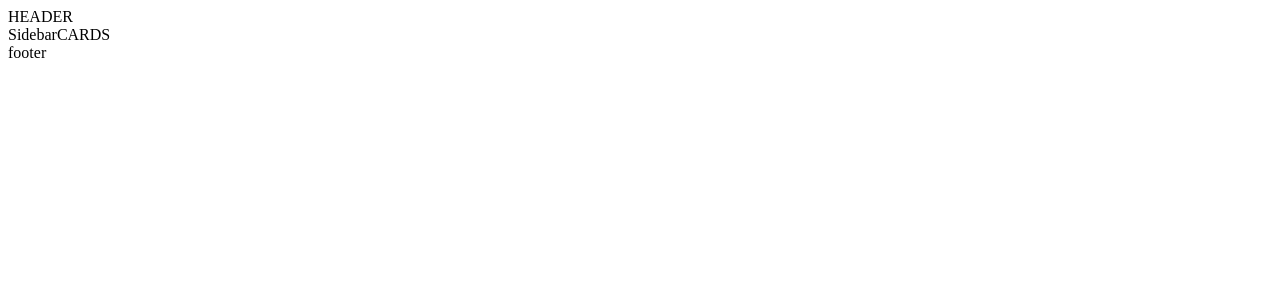
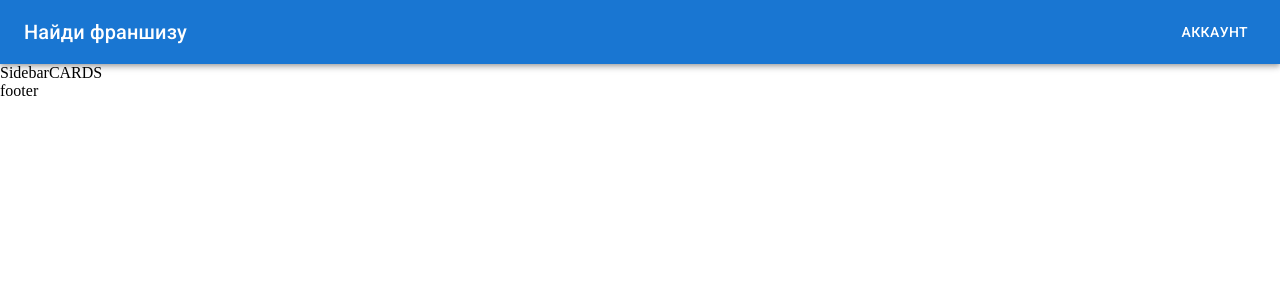
Before and after one commit to MarkHoffmanSaw/franchise, a React (Create React App) app in the folder client/: page / in a window 1280 px wide. Shown: the top 300 px of the page. Built offline with nearby package versions, Linux system fonts and the light colour scheme; no server answers.

Commit message:
create header

```diff
--- a/client/package.json
+++ b/client/package.json
@@ -3,6 +3,10 @@
     "version": "0.1.0",
     "private": true,
     "dependencies": {
+        "@emotion/react": "^11.9.0",
+        "@emotion/styled": "^11.8.1",
+        "@mui/icons-material": "^5.8.0",
+        "@mui/material": "^5.8.1",
         "@testing-library/jest-dom": "^5.16.4",
         "@testing-library/react": "^13.2.0",
         "@testing-library/user-event": "^13.5.0",
--- a/client/public/index.html
+++ b/client/public/index.html
@@ -3,9 +3,13 @@
     <head>
         <meta charset="utf-8" />
         <meta name="viewport" content="width=device-width, initial-scale=1" />
+        <link
+            rel="stylesheet"
+            href="https://fonts.googleapis.com/css?family=Roboto:300,400,500,700&display=swap"
+        />
         <title>Подбор франшиз</title>
     </head>
-    <body>
+    <body style="margin: 0">
         <noscript>You need to enable JavaScript to run this app.</noscript>
         <div id="root"></div>
     </body>
--- a/client/src/App.js
+++ b/client/src/App.js
@@ -4,7 +4,7 @@ import React from "react";
 import { Route, Routes, BrowserRouter } from "react-router-dom";
 import { Layout } from "./components/Layout";
 
-const App = () => {
+function App() {
     const [cards, setCards] = useState([]);
     const [theme, setTheme] = useState("dark");
     useEffect(() => {
@@ -32,6 +32,6 @@ const App = () => {
             </Routes>
         </BrowserRouter>
     );
-};
+}
 
 export default App;
--- /dev/null
+++ b/client/src/components/Header/Header.jsx
@@ -0,0 +1,52 @@
+import * as React from "react";
+import {
+    AppBar,
+    Box,
+    Toolbar,
+    Typography,
+    Button,
+    Menu,
+    MenuItem,
+} from "@mui/material";
+import { useState } from "react";
+
+function Header() {
+    const [anchorEl, setAnchorEl] = useState(null);
+    const open = Boolean(anchorEl);
+
+    const handleClick = (event) => {
+        setAnchorEl(event.currentTarget);
+    };
+    const handleClose = () => {
+        setAnchorEl(null);
+    };
+    return (
+        <Box sx={{ flexGrow: 1 }}>
+            <AppBar position="static">
+                <Toolbar>
+                    <Typography
+                        variant="h6"
+                        component="h1"
+                        sx={{ flexGrow: 1 }}
+                    >
+                        Найди франшизу
+                    </Typography>
+                    <div>
+                        <Button onClick={handleClick} color="inherit">
+                            Аккаунт
+                        </Button>
+                        <Menu
+                            anchorEl={anchorEl}
+                            open={open}
+                            onClose={handleClose}
+                        >
+                            <MenuItem onClick={handleClose}>Профиль</MenuItem>
+                            <MenuItem onClick={handleClose}>Войти</MenuItem>
+                        </Menu>
+                    </div>
+                </Toolbar>
+            </AppBar>
+        </Box>
+    );
+}
+export default Header;
--- a/client/src/components/Layout.jsx
+++ b/client/src/components/Layout.jsx
@@ -1,9 +1,10 @@
 import { Outlet } from "react-router-dom";
+import Header from "./Header/Header";
 
 const Layout = () => {
     return (
         <div>
-            <header>HEADER</header>
+            <Header />
             <div style={{ display: "flex" }}>
                 <div>Sidebar</div>
                 <Outlet></Outlet>
```
Also changed, not shown: 1 other file (tests, documents, lock files or other folders).
